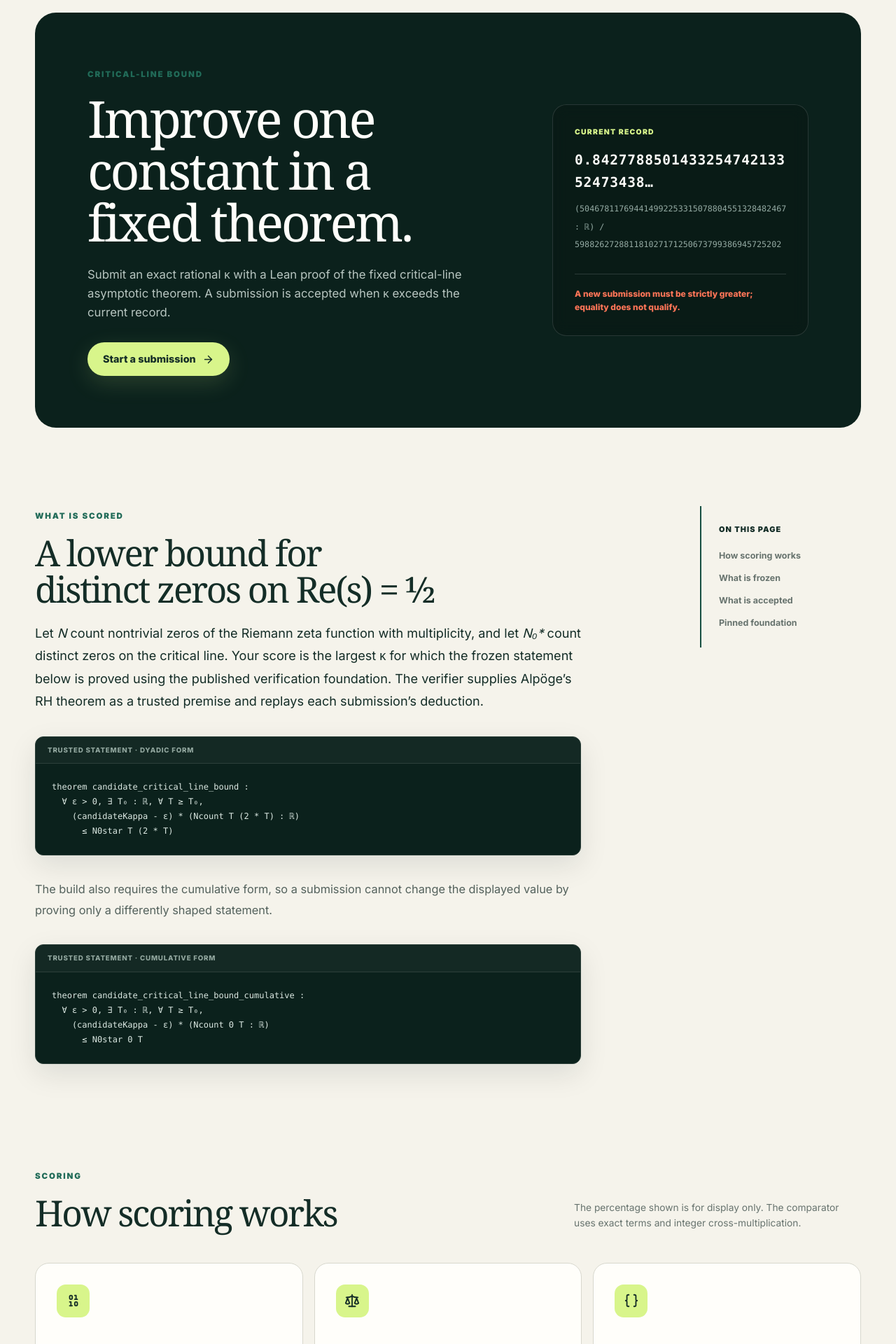
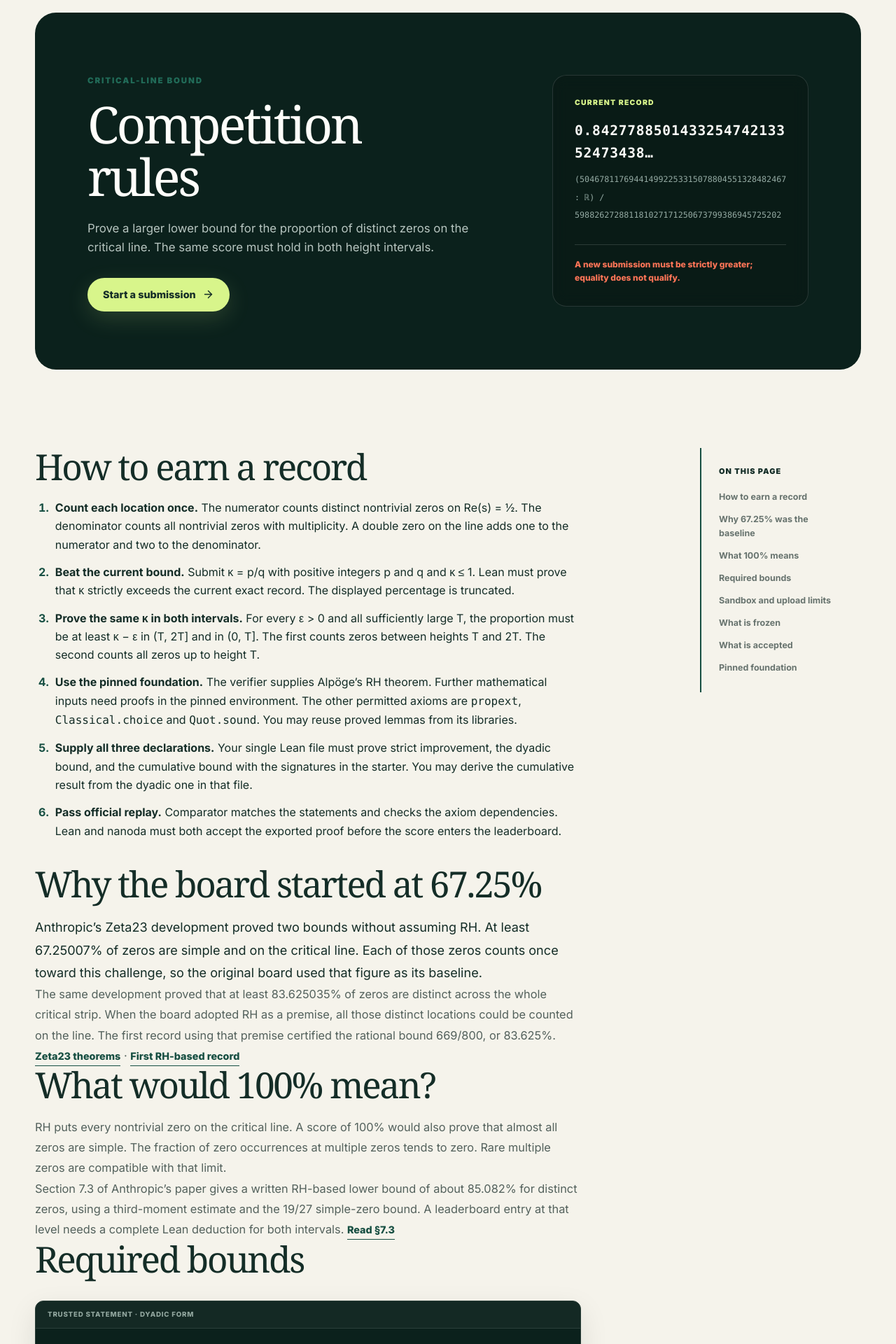
Before and after one commit to josusanmartin/riemann, a Next.js app: page /challenge in a window 1280 px wide. Shown: the part 200-2120 px from the top of the page at 70% size. Built offline with nearby package versions, Linux system fonts and the light colour scheme; no server answers.

Commit message:
Publish competition rules, baseline history and sandbox limits

```diff
--- a/next.config.ts
+++ b/next.config.ts
@@ -56,6 +56,9 @@ const nextConfig: NextConfig = {
     "/api/health": trustedPromotionRuntimeFiles,
     "/api/admin/e2b-template": verifierTemplateBuildFiles,
   },
+  async redirects() {
+    return [{ source: "/rules", destination: "/challenge", permanent: true }];
+  },
   async headers() {
     return [{ source: "/(.*)", headers: securityHeaders }];
   },
--- a/src/app/challenge/page.tsx
+++ b/src/app/challenge/page.tsx
@@ -2,19 +2,16 @@ import type { Metadata } from "next";
 import Link from "next/link";
 import {
   ArrowRight,
-  Binary,
-  Braces,
   Check,
   FileLock2,
-  Scale,
 } from "lucide-react";
 import { CodeBlock } from "@/components/code-block";
 import { contract, getCurrentRecord } from "@/lib/records";
 
 export const metadata: Metadata = {
-  title: "Challenge contract",
+  title: "Competition rules",
   description:
-    "The fixed theorem, the scoring rule, and the trust boundary for the critical-line bound challenge.",
+    "Scoring, required Lean declarations, sandbox limits and verification for the distinct critical-line zero challenge.",
 };
 
 const theorem = `theorem candidate_critical_line_bound :
@@ -36,10 +33,9 @@ export default function ChallengePage() {
         <div className="shell inner-hero-grid">
           <div>
             <span className="eyebrow">Critical-line bound</span>
-            <h1>Improve one constant in a fixed theorem.</h1>
+            <h1>Competition rules</h1>
             <p>
-              Submit an exact rational κ with a Lean proof of the fixed critical-line
-              asymptotic theorem. A submission is accepted when κ exceeds the current record.
+              Prove a larger lower bound for the proportion of distinct zeros on the critical line. The same score must hold in both height intervals.
             </p>
             <Link className="button button-lime" href="/submit">
               Start a submission <ArrowRight size={17} />
@@ -56,42 +52,55 @@ export default function ChallengePage() {
 
       <section className="shell section-space contract-layout">
         <article className="prose-section">
-          <span className="eyebrow">What is scored</span>
-          <h2>A lower bound for distinct zeros on Re(s) = ½</h2>
-          <p>
-            Let <i>N</i> count nontrivial zeros of the Riemann zeta function with
-            multiplicity, and let <i>N₀*</i> count distinct zeros on the critical
-            line. Your score is the largest κ for which the frozen statement below
-            is proved using the published verification foundation. The verifier supplies Alpöge’s RH theorem as a trusted premise and replays each submission’s deduction.
-          </p>
+          <h2 id="score">How to earn a record</h2>
+          <ol className="competition-rules">
+            <li><strong>Count each location once.</strong> The numerator counts distinct nontrivial zeros on Re(s) = ½. The denominator counts all nontrivial zeros with multiplicity. A double zero on the line adds one to the numerator and two to the denominator.</li>
+            <li><strong>Beat the current bound.</strong> Submit κ = p/q with positive integers p and q and κ ≤ 1. Lean must prove that κ strictly exceeds the current exact record. The displayed percentage is truncated.</li>
+            <li><strong>Prove the same κ in both intervals.</strong> For every ε &gt; 0 and all sufficiently large T, the proportion must be at least κ − ε in (T, 2T] and in (0, T]. The first counts zeros between heights T and 2T. The second counts all zeros up to height T.</li>
+            <li><strong>Use the pinned foundation.</strong> The verifier supplies Alpöge’s RH theorem. Further mathematical inputs need proofs in the pinned environment. The other permitted axioms are <code>propext</code>, <code>Classical.choice</code> and <code>Quot.sound</code>. You may reuse proved lemmas from its libraries.</li>
+            <li><strong>Supply all three declarations.</strong> Your single Lean file must prove strict improvement, the dyadic bound, and the cumulative bound with the signatures in the starter. You may derive the cumulative result from the dyadic one in that file.</li>
+            <li><strong>Pass official replay.</strong> Comparator matches the statements and checks the axiom dependencies. Lean and nanoda must both accept the exported proof before the score enters the leaderboard.</li>
+          </ol>
+
+          <h2 id="baseline">Why the board started at 67.25%</h2>
+          <p>Anthropic’s Zeta23 development proved two bounds without assuming RH. At least 67.25007% of zeros are simple and on the critical line. Each of those zeros counts once toward this challenge, so the original board used that figure as its baseline.</p>
+          <p>The same development proved that at least 83.625035% of zeros are distinct across the whole critical strip. When the board adopted RH as a premise, all those distinct locations could be counted on the line. The first record using that premise certified the rational bound 669/800, or 83.625%. <a className="text-link" href="https://github.com/anthropics/formal-math/blob/3635e74826a4c1fcece7d1cd2b6fa75e43a00510/Zeta23/ThmD/Mult.lean#L435-L480">Zeta23 theorems</a> · <Link className="text-link" href="/submissions/critical-line-669-800">First RH-based record</Link></p>
+
+          <h2 id="meaning">What would 100% mean?</h2>
+          <p>RH puts every nontrivial zero on the critical line. A score of 100% would also prove that almost all zeros are simple. The fraction of zero occurrences at multiple zeros tends to zero. Rare multiple zeros are compatible with that limit.</p>
+          <p>Section 7.3 of Anthropic’s paper gives a written RH-based lower bound of about 85.082% for distinct zeros, using a third-moment estimate and the 19/27 simple-zero bound. A leaderboard entry at that level needs a complete Lean deduction for both intervals. <a className="text-link" href="https://assets.claude.com/95c246936988e43127bc6b2ceb7077c1dad2d68e.pdf#page=14">Read §7.3</a></p>
+
+          <h2 id="statements">Required bounds</h2>
           <CodeBlock label="Trusted statement · dyadic form">{theorem}</CodeBlock>
-          <p>
-            The build also requires the cumulative form, so a submission cannot
-            change the displayed value by proving only a differently shaped
-            statement.
-          </p>
           <CodeBlock label="Trusted statement · cumulative form">{cumulativeTheorem}</CodeBlock>
         </article>
 
         <aside className="toc-card">
           <span className="toc-title">On this page</span>
-          <a href="#score">How scoring works</a>
+          <a href="#score">How to earn a record</a>
+          <a href="#baseline">Why 67.25% was the baseline</a>
+          <a href="#meaning">What 100% means</a>
+          <a href="#statements">Required bounds</a>
+          <a href="#sandbox">Sandbox and upload limits</a>
           <a href="#frozen">What is frozen</a>
           <a href="#accepted">What is accepted</a>
           <a href="#pins">Pinned foundation</a>
         </aside>
       </section>
 
-      <section className="shell rule-section" id="score">
+      <section className="shell rule-section" id="sandbox" aria-labelledby="sandbox-title">
         <div className="section-heading split-heading">
-          <div><span className="eyebrow">Scoring</span><h2>How scoring works</h2></div>
-          <p>The percentage shown is for display only. The comparator uses exact terms and integer cross-multiplication.</p>
+          <div><h2 id="sandbox-title">Sandbox and upload limits</h2></div>
+          <p>Each competitive proof runs in an isolated Boat worker. A timeout or memory failure leaves the proposed bound unverified.</p>
         </div>
-        <div className="rule-grid">
-          <article><div className="rule-icon"><Binary size={22} /></div><h3>Exact rational</h3><p>Submit positive decimal strings <code>p</code> and <code>q</code>. Floating-point input is never accepted.</p></article>
-          <article><div className="rule-icon"><Scale size={22} /></div><h3>Strict comparison</h3><p>Lean proves <code>currentRecordKappa &lt; candidateKappa</code> inside the same formal environment.</p></article>
-          <article><div className="rule-icon"><Braces size={22} /></div><h3>Same theorem</h3><p>Comparator checks exact statement equality before either kernel is allowed to certify the result.</p></article>
-        </div>
+        <dl className="sandbox-limits">
+          <div><dt>Source and dependencies</dt><dd>One UTF-8 <code>Solution.lean</code>, up to 2,000,000 bytes. The entire encoded API request may use up to 4,000,000 bytes. Imports must be available in the pinned environment.</dd></div>
+          <div><dt>Memory and retry</dt><dd>The standard worker has 16 GB of RAM and a 12 GiB verifier cap. A kernel-confirmed out-of-memory kill triggers one retry on a 32 GB worker with a 28 GiB cap. It keeps the same proof, queue position and daily slot. A timeout or proof error ends the attempt.</dd></div>
+          <div><dt>Time</dt><dd>The full verification command has 5,800 seconds (96 minutes 40 seconds) per attempt for preparation, compilation, export and replay. Each VM has a two-hour lifetime including worker setup.</dd></div>
+          <div><dt>Processes and files</dt><dd>Lean is configured for two threads. The isolated check allows up to 512 tasks (processes and threads) and limits each file it writes to 8 GiB.</dd></div>
+          <div><dt>Isolation</dt><dd>Proof code runs as an unprivileged user without network access or publishing credentials. The verifier, toolchain and staged inputs are read-only to that user. Dependencies are prepared before the proof runs.</dd></div>
+          <div><dt>Queue and publication</dt><dd>One job runs at a time in admission order. Each GitHub account gets three admissions per UTC day, or five for the repository owner, resetting at 00:00 UTC. Every admitted upload is archived privately, including failed attempts. Accepted proofs are published under Apache-2.0.</dd></div>
+        </dl>
       </section>
 
       <section className="frozen-section" id="frozen">
--- a/src/app/globals.css
+++ b/src/app/globals.css
@@ -3943,3 +3943,26 @@ h3 {
   .record-periods { grid-template-columns: 1fr; }
   .record-period + .record-period { border-inline-start: 0; border-top: 1px solid var(--line, #e0dfd6); padding-top: 1rem; }
 }
+
+.competition-rules {
+  padding-inline-start: 1.5rem;
+  margin: 1.25rem 0 2.25rem;
+  list-style: decimal;
+}
+.competition-rules li { margin-block: .8rem; padding-inline-start: .3rem; line-height: 1.65; }
+.competition-rules li::marker { color: var(--forest); font-weight: 700; }
+.prose-section h2[id] { scroll-margin-top: 6rem; }
+.sandbox-limits { margin-block: 0 2rem; }
+.sandbox-limits > div {
+  display: grid;
+  grid-template-columns: minmax(10rem, 1fr) 3fr;
+  gap: 1.5rem;
+  padding-block: 1rem;
+  border-top: 1px solid var(--line);
+}
+.sandbox-limits dt { font-weight: 700; }
+.sandbox-limits dd { margin: 0; max-width: 72ch; line-height: 1.6; }
+.progress-scale a { color: inherit; text-decoration: underline; text-underline-offset: .2em; }
+@media (max-width: 600px) {
+  .sandbox-limits > div { grid-template-columns: 1fr; gap: .25rem; }
+}
--- a/src/app/page.tsx
+++ b/src/app/page.tsx
@@ -33,7 +33,7 @@ npx tsx scripts/verify-submission.ts submissions/<name> --mode=quick
           <ZetaField />
           <div className="hero-content">
             <div className="status-pill"><span className="pulse-dot" /> Open for submissions <span>·</span> Verified in Lean</div>
-            <h1>The largest <em>proven</em> proportion of zeros on the critical line.</h1>
+            <h1>How many zeros are <em>distinct</em> and on the critical line?</h1>
             <p className="hero-lede">This site ranks verified lower bounds for distinct critical-line zeros. The current rules accept Alpöge’s published RH theorem as a foundation. Lean and nanoda check each submitted deduction.</p>
             <div className="hero-actions">
               <Link className="button button-lime" href="/submit">Submit a result <ArrowRight size={17} /></Link>
@@ -51,7 +51,7 @@ npx tsx scripts/verify-submission.ts submissions/<name> --mode=quick
                 <span className="prior-marker" style={{ left: `${baselinePercent}%` }} aria-hidden="true" />
                 <span className="progress-fill" style={{ width: `${currentPercent}%` }} />
               </div>
-              <div className="progress-scale"><span>0%</span><span>Previous {truncateDecimalString(contract.baseline.percent, 2)}%</span><span>100%</span></div>
+              <div className="progress-scale"><span>0%</span><span>Baseline {truncateDecimalString(contract.baseline.percent, 2)}%</span><Link href="/challenge#meaning" aria-label="What a 100% score would mean">100%</Link></div>
             </div>
           </div>
 
@@ -69,9 +69,9 @@ npx tsx scripts/verify-submission.ts submissions/<name> --mode=quick
           <h2>A single number, compared exactly.</h2>
         </div>
         <div className="intro-text">
-          <p>The score κ is the proven lower bound for the count of distinct nontrivial zeros on the critical line, divided by all nontrivial zeros counted with multiplicity. Each record lists the verification rules used for its replay.</p>
+          <p>The score κ is the proven lower bound for the count of distinct nontrivial zeros on the critical line, divided by all nontrivial zeros counted with multiplicity. Under the site’s RH premise, a score of 100% would prove that almost all zeros are simple.</p>
           <p>Each candidate is an exact rational. Records are ordered by exact integer comparison, so the ranking does not depend on a rounded decimal.</p>
-          <p>Riemann.fail uses <a className="text-link" href="https://www.anthropic.com/research/riemann-zeta" target="_blank" rel="noreferrer">Anthropic’s 2026 research article</a> and its Zeta23 formalization as the reference starting point, then accepts only machine-checked improvements to that baseline.</p>
+          <p>Riemann.fail uses <a className="text-link" href="https://www.anthropic.com/research/riemann-zeta" target="_blank" rel="noreferrer">Anthropic’s 2026 research article</a> and its Zeta23 formalization as the starting point. <Link className="text-link" href="/challenge#baseline">Why the board started at 67.25%</Link></p>
         </div>
       </section>
 
--- a/src/app/submit/page.tsx
+++ b/src/app/submit/page.tsx
@@ -84,6 +84,7 @@ export default async function SubmitPage() {
               The budget resets at 00:00 UTC, and a rejected job still counts once
               queued. A confirmed memory failure gets one larger-worker retry using the same slot.
             </p>
+            <p><Link className="text-link" href="/challenge#sandbox">Sandbox and upload limits</Link></p>
             <p>Multi-file project or large dependencies? <a className="text-link" href={`${repositoryUrl}/issues/new?template=research-evidence.yml`}>Share a pinned source package for research review.</a></p>
             {!github && isGitHubAuthConfigured && (
               <form action={signInWithGitHub}>
@@ -146,7 +147,7 @@ export default async function SubmitPage() {
               <Download size={17} /> Download Solution.lean
             </a>
             <Link className="text-link" href="/challenge">
-              Read the locked contract
+              Read the competition rules
             </Link>
           </div>
           <ul className="template-check-list">
--- a/src/components/site-footer.tsx
+++ b/src/components/site-footer.tsx
@@ -18,7 +18,7 @@ export function SiteFooter() {
         <div className="footer-links">
           <div>
             <span className="footer-label">Pages</span>
-            <Link href="/challenge">Challenge contract</Link>
+            <Link href="/challenge">Competition rules</Link>
             <Link href="/methodology">Trust & verification</Link>
             <Link href="/submit">Submit a proof</Link>
             <Link href="/submissions">All submissions</Link>
--- a/src/components/site-header.tsx
+++ b/src/components/site-header.tsx
@@ -7,7 +7,7 @@ import { MobileMenu } from "@/components/mobile-menu";
 
 const navigation = [
   { href: "/#leaderboard", label: "Leaderboard" },
-  { href: "/challenge", label: "Challenge" },
+  { href: "/challenge", label: "Rules" },
   { href: "/methodology", label: "Verification" },
   { href: "/submit", label: "Submit" },
 ];
--- a/src/components/site-notice.tsx
+++ b/src/components/site-notice.tsx
@@ -19,7 +19,7 @@ export function SiteNotice() {
         <Link href="/submissions/bakken-ten-hw-one-unit">67.3639%</Link> without assuming RH.
         The <Link href="/submissions/critical-line-669-800">83.625% record</Link> uses Alpöge’s
         published RH theorem as a trusted premise. Each earlier proof keeps its original
-        verification history. <Link href="/methodology">Read the updated rules.</Link>
+        verification history. <Link href="/challenge">Read the updated rules.</Link>
       </p>
     </aside>
   );
```
